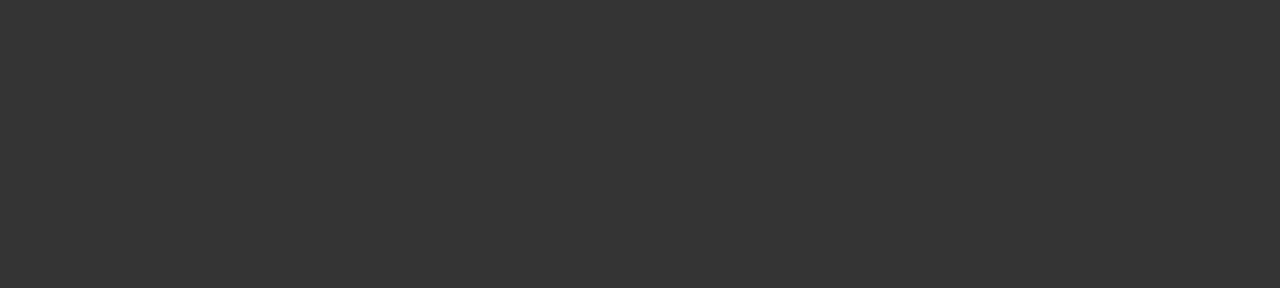
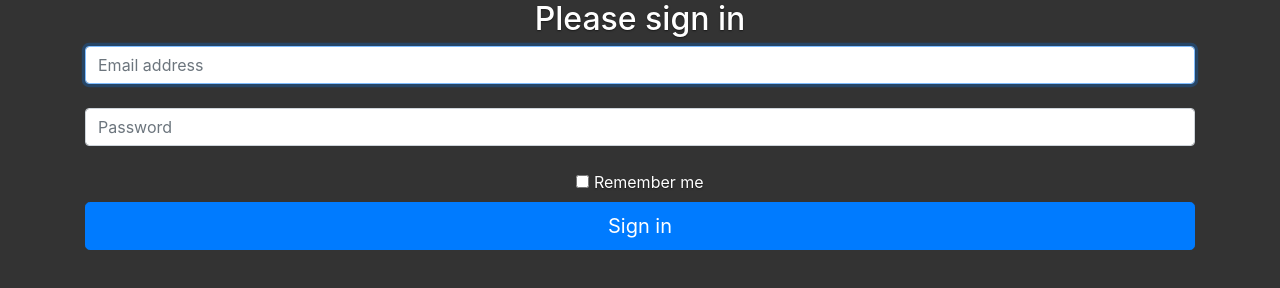
Before and after one commit to Georgemburu/Georgemburu.github.io, a plain HTML site: page signin.html in a window 1280 px wide. Drawn offline with nearby package versions, Linux system fonts and the light colour scheme.

Commit message:
add new feature

```diff
--- a/signin.html
+++ b/signin.html
@@ -14,4 +14,25 @@
 
     <!-- Custom styles for this template -->
     <link href="cover.css" rel="stylesheet">
+    <link href="signin.css" rel="stylesheet">
   </head>
+  <body>
+        <div class="container">
+
+                      <form class="form-signin">
+                        <h2 class="form-signin-heading">Please sign in</h2>
+                        <label for="inputEmail" class="sr-only">Email address</label>
+                        <input type="email" id="inputEmail" class="form-control" placeholder="Email address" required autofocus><br/>
+                        <label for="inputPassword" class="sr-only">Password</label>
+                        <input type="password" id="inputPassword" class="form-control" placeholder="Password" required><br/>
+                        <div class="checkbox">
+                          <label>
+                            <input type="checkbox" value="remember-me"> Remember me
+                          </label>
+                        </div>
+                        <button class="btn btn-lg btn-primary btn-block" type="submit">Sign in</button>
+                      </form>
+
+                    </div>
+  </body>
+  </html>
```
